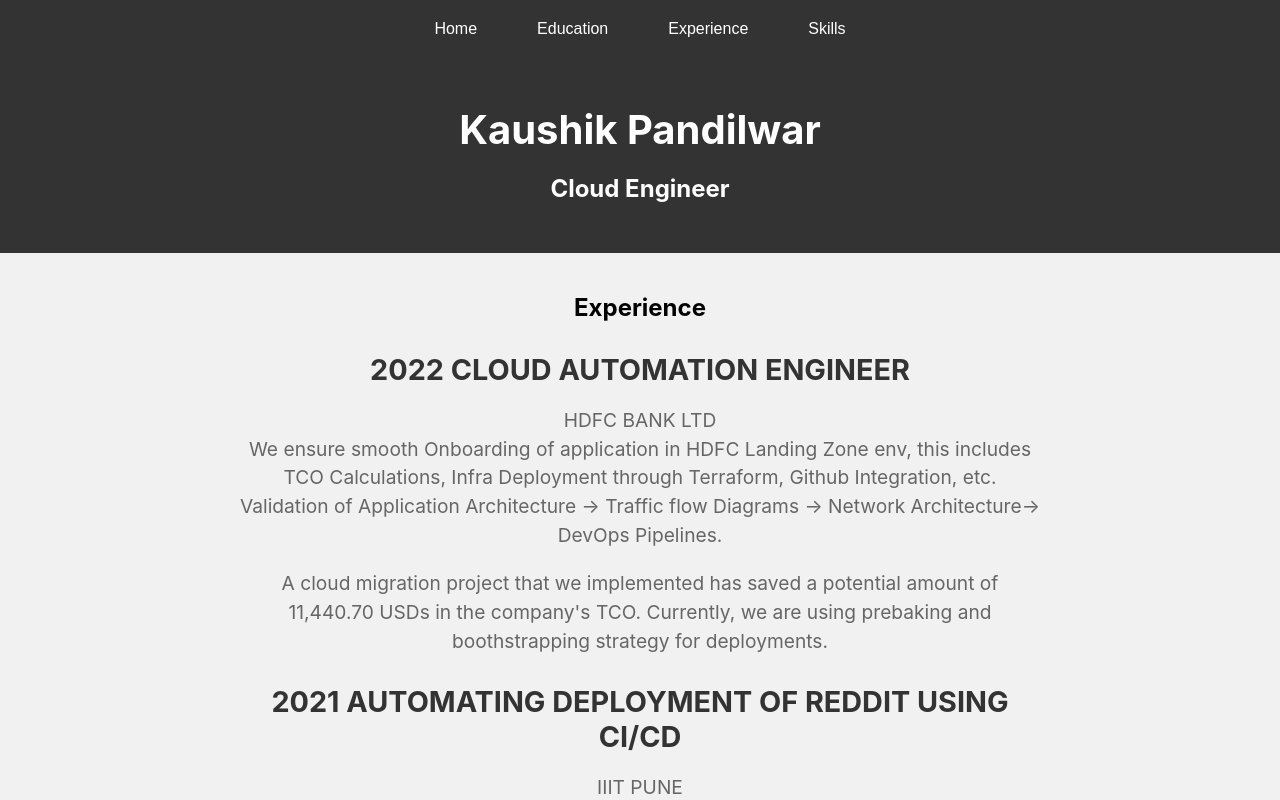
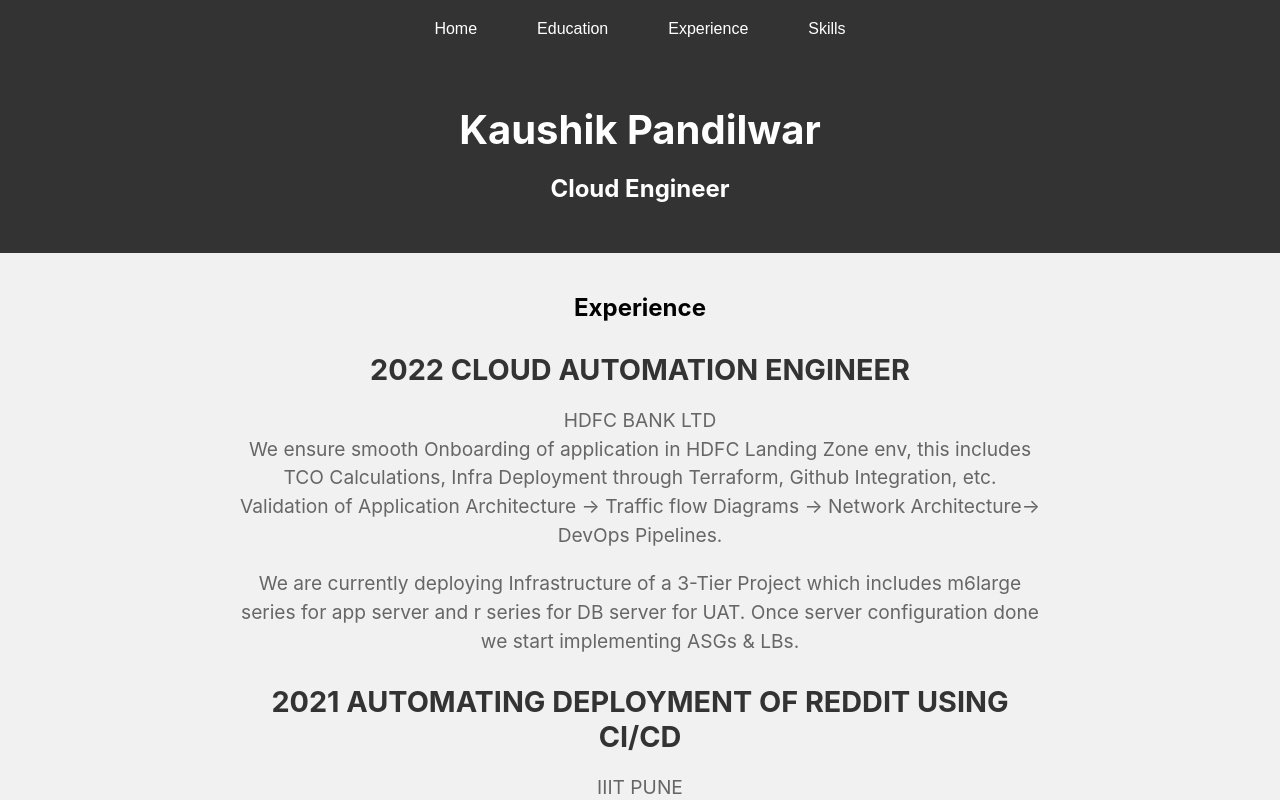
Before and after one commit to Kaushikfortis/My-React-App, a React (Create React App) app: page / in a window 1280 px wide. Both pictures are taken after a click on the button "Experience". Shown: the top 800 px of the page. Built offline with nearby package versions, Linux system fonts and the light colour scheme.

Commit message:
Update Experience.js
Changed Experience.

```diff
--- a/src/Experience.js
+++ b/src/Experience.js
@@ -13,9 +13,9 @@ function Experience() {
         Pipelines.
       </p>
       <p>
-        A cloud migration project that we implemented has saved a potential amount of 11,440.70
-        USDs in the company's TCO. Currently, we are using prebaking and boothstrapping strategy for
-        deployments.
+        We are currently deploying Infrastructure of a 3-Tier Project which includes m6large series
+        for app server and r series for DB server for UAT. Once server configuration done we start
+        implementing ASGs & LBs.
       </p>
       <h3>2021 AUTOMATING DEPLOYMENT OF REDDIT USING CI/CD</h3>
       <p>
```
